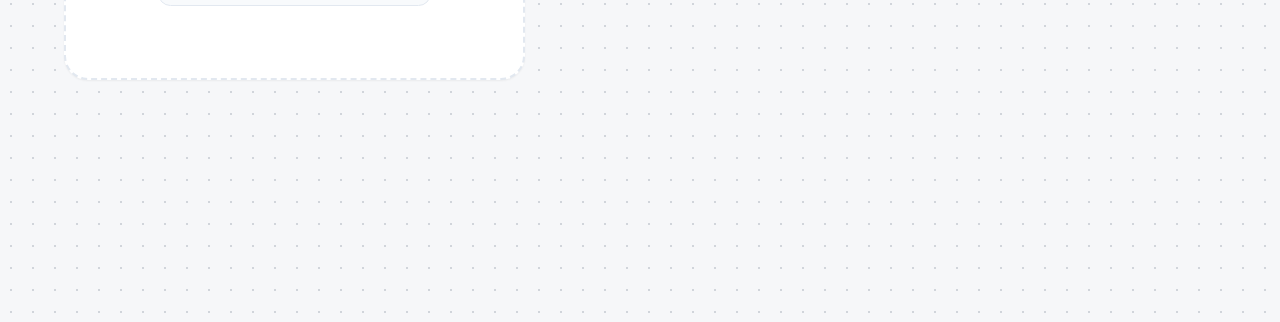
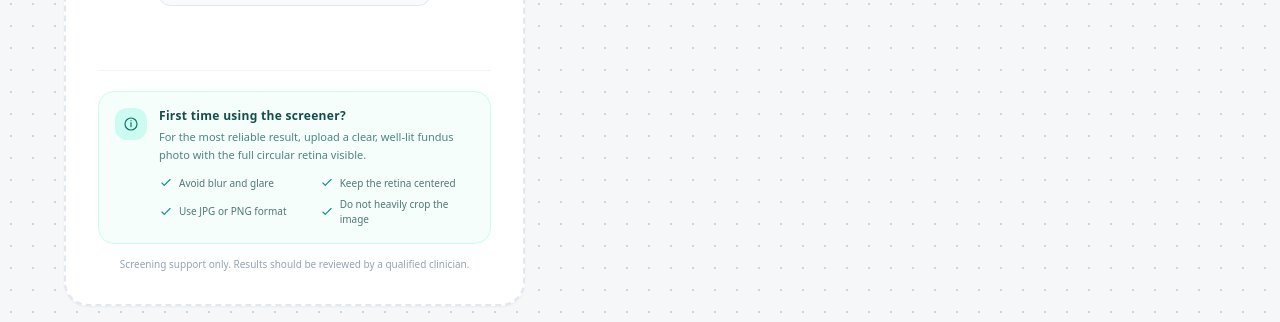
Before and after one commit to binuriPerera29/R26-IT-043, a React app in the folder frontend/: page /dr in a window 1280 px wide. Shown: the part 452-774 px from the top of the page. Built offline with nearby package versions, Linux system fonts and the light colour scheme; no server answers; the HTML template or start-up script is replaced by a standard one.

Commit message:
IT22265388:Added guidance for first-time users on image upload requirements

```diff
--- a/frontend/src/components/DiabeticRetinopathy2.jsx
+++ b/frontend/src/components/DiabeticRetinopathy2.jsx
@@ -497,6 +497,57 @@ export default function DiabeticRetinopathy() {
                   </label>
                 )}
               </div>
+
+              {!preview && (
+                <div className="pt-5 mt-6 border-t border-slate-100">
+                  <div className="flex items-start gap-3 p-4 border rounded-2xl border-teal-100 bg-teal-50/60">
+                  <div className="flex items-center justify-center flex-shrink-0 w-8 h-8 rounded-xl bg-teal-100 text-teal-700">
+                    <svg
+                      className="w-4 h-4"
+                      fill="none"
+                      stroke="currentColor"
+                      viewBox="0 0 24 24"
+                      aria-hidden="true"
+                    >
+                      <circle cx="12" cy="12" r="9" strokeWidth="1.8" />
+                      <path strokeLinecap="round" strokeWidth="1.8" d="M12 10v6m0-9h.01" />
+                    </svg>
+                  </div>
+                  <div className="min-w-0">
+                    <p className="text-xs font-bold tracking-wide text-teal-900">
+                      First time using the screener?
+                    </p>
+                    <p className="mt-1 text-[11px] leading-relaxed text-teal-800/75">
+                      For the most reliable result, upload a clear, well-lit fundus photo with the full circular retina visible.
+                    </p>
+                    <div className="grid grid-cols-1 gap-1.5 mt-3 sm:grid-cols-2">
+                      {[
+                        "Avoid blur and glare",
+                        "Keep the retina centered",
+                        "Use JPG or PNG format",
+                        "Do not heavily crop the image",
+                      ].map((tip) => (
+                        <div key={tip} className="flex items-center gap-1.5 text-[10px] font-medium text-teal-900/75">
+                          <svg
+                            className="flex-shrink-0 w-3.5 h-3.5 text-teal-600"
+                            fill="none"
+                            stroke="currentColor"
+                            viewBox="0 0 24 24"
+                            aria-hidden="true"
+                          >
+                            <path strokeLinecap="round" strokeLinejoin="round" strokeWidth="2" d="m5 12 4 4L19 6" />
+                          </svg>
+                          <span>{tip}</span>
+                        </div>
+                      ))}
+                    </div>
+                  </div>
+                  </div>
+                  <p className="mt-3 text-center text-[10px] leading-relaxed text-slate-400">
+                    Screening support only. Results should be reviewed by a qualified clinician.
+                  </p>
+                </div>
+              )}
             </div>
 
             {/* AI Result Side Cards */}
```
